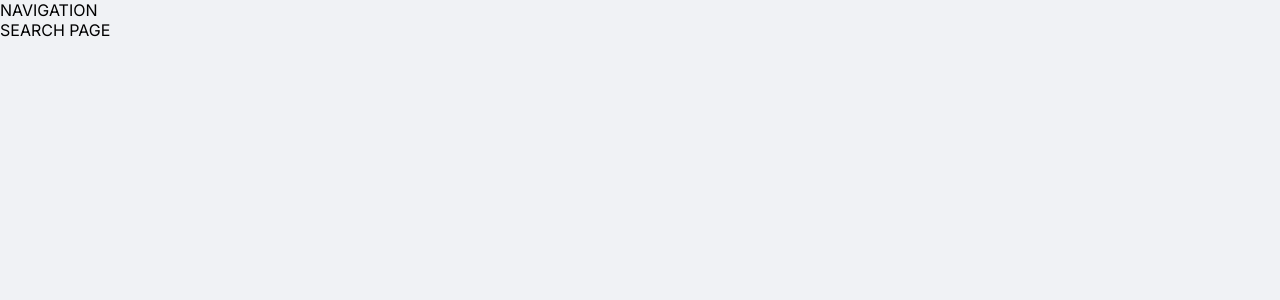
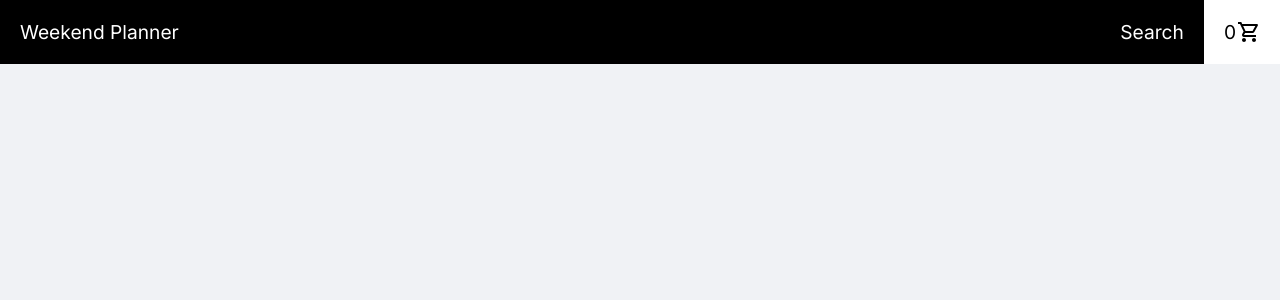
Before and after one commit to kaitlynhova/weekend-planner, a React (Create React App) app: page / in a window 1280 px wide. Shown: the top 300 px of the page. Built offline with nearby package versions, Linux system fonts and the light colour scheme.

Commit message:
adding fixed Navigation

```diff
--- a/src/Navigation/Navigation.tsx
+++ b/src/Navigation/Navigation.tsx
@@ -1,7 +1,31 @@
 import React from "react";
+import { Link } from "react-router-dom";
+import cart from "../img/cart.svg";
+import * as S from "./NavigationStyles";
 
-const SearchPage: React.FC = () => {
-  return <main>NAVIGATION</main>;
+const Navigation: React.FC<{}> = () => {
+  return (
+    <S.ContainerOuter>
+      <S.Logo>
+        <Link to="/">Weekend Planner</Link>
+      </S.Logo>
+      <S.LinkList>
+        <S.Link>
+          <S.ContainerSearch>
+            <Link to="/">Search</Link>
+          </S.ContainerSearch>
+        </S.Link>
+        <S.Link>
+          <S.ContainerCheckout>
+            <Link aria-label="checkout link" to="/checkout">
+              <p>0</p>
+              <img alt="Checkout" src={cart} />
+            </Link>
+          </S.ContainerCheckout>
+        </S.Link>
+      </S.LinkList>
+    </S.ContainerOuter>
+  );
 };
 
-export default SearchPage;
+export default Navigation;
--- /dev/null
+++ b/src/Navigation/NavigationStyles.tsx
@@ -0,0 +1,58 @@
+import styled from "styled-components";
+
+export const ContainerCheckout = styled.div`
+  background: ${(p) => p.theme.palette.surface2};
+  color: ${(p) => p.theme.palette.onSurface2};
+  min-width: 36px;
+  font-size: ${(p) => p.theme.typography.p.fontSize};
+  padding: ${(p) => `${p.theme.spacing[5]}px`};
+  & > a {
+    color: ${(p) => p.theme.palette.onSurface2};
+    display: flex;
+  }
+`;
+
+export const ContainerOuter = styled.nav`
+  background: ${(p) => p.theme.palette.surface1};
+  color: ${(p) => p.theme.palette.onSurface1};
+  display: flex;
+  position: fixed;
+  justify-content: space-between;
+  width: 100%;
+`;
+
+export const ContainerSearch = styled.div`
+  align-items: center;
+  display: flex;
+  font-size: ${(p) => p.theme.typography.p.fontSize};
+  height: 100%;
+  padding: ${(p) => `0 ${p.theme.spacing[5]}px`};
+  & > a {
+    color: ${(p) => p.theme.palette.onSurface1};
+    display: flex;
+  }
+`;
+
+export const Link = styled.li`
+  & a {
+    text-decoration: none;
+  }
+`;
+
+export const LinkList = styled.ul`
+  display: flex;
+  list-style: none;
+  margin: 0;
+  padding: 0;
+`;
+
+export const Logo = styled.div`
+  align-items: center;
+  display: flex;
+  padding: ${(p) => ` 0 ${p.theme.spacing[5]}px`};
+  & > a {
+    color: ${(p) => p.theme.palette.onSurface1};
+    font-size: ${(p) => p.theme.typography.p.fontSize};
+    text-decoration: none;
+  }
+`;
```
